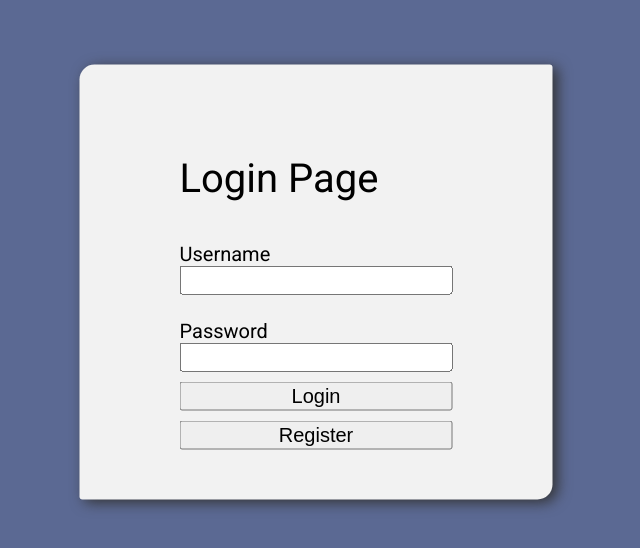
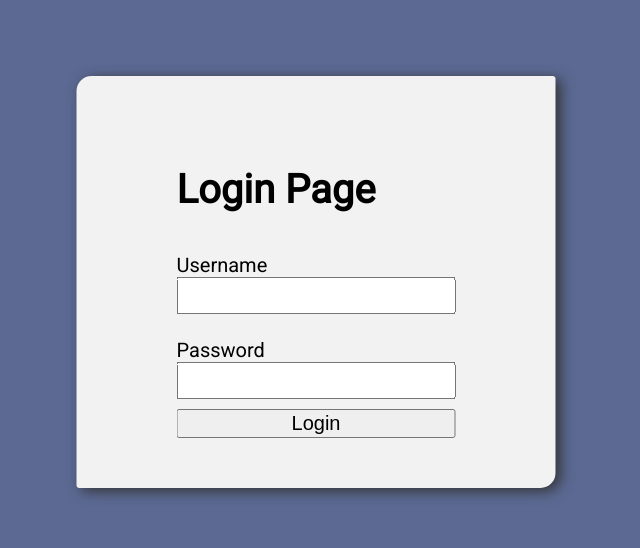
Before and after one commit to echang49/se3350-teamdelicious, a React (Create React App) app in the folder client/: page / in a window 1280 px wide. Shown: the part 118-666 px from the top of the page, without its empty margins (324-964 px from the left). Built offline with nearby package versions, Linux system fonts and the light colour scheme; the HTML template or start-up script is replaced by a standard one.

Commit message:
Login Functionality

```diff
--- a/client/src/components/login.js
+++ b/client/src/components/login.js
@@ -1,21 +1,34 @@
 import "../styles/style.css";
+import firebase from "../firebase.js";
+import '@firebase/auth';
+import { useRef } from "react";
 
 function AddDescriptions() {
-    function handleClick() {
-      window.location.href = "/admin/matchTA";
+
+    const userRef = useRef();
+    const passRef = useRef();
+    const errRef = useRef();
+
+    async function handleClick() {
+      try {
+        await firebase.auth().signInWithEmailAndPassword(userRef.current.value, passRef.current.value);
+        window.location.href = "/admin/matchTA";
+      } catch (error) {
+        errRef.current.classList.add("show");
+      }
     }
     //code if logged in, redirect to dashboard?
     return (
       <div className="center matchTA">
           <div className="box">
-            <p className="title">Login Page</p>
+            <p className="title"><strong>Login Page</strong></p>
             <label>Username</label>
-            <input type="text" />
+            <input type="text" ref={userRef} />
             <br />
             <label>Password</label>
-            <input type="password" />
+            <input type="password" ref={passRef} />
+            <p className="error" ref={errRef}>Incorrect Password or Username!</p>
             <button onClick={() => handleClick()}>Login</button>
-            <button onClick={() => handleClick()}>Register</button>
           </div>
       </div>
     );
--- a/client/src/components/matchingTA.js
+++ b/client/src/components/matchingTA.js
@@ -26,7 +26,6 @@ function MatchingTA() {
             axios.post('/api/admin/matchTA', data)
                 .then((res) => {
                     let result = JSON.stringify(res.data);
-                    alert("Success!");
                     alert(result);
                 })
                 .catch((err) => {
--- a/client/src/styles/style.css
+++ b/client/src/styles/style.css
@@ -12,6 +12,7 @@ button {
 
 input {
   font-size: 20px;
+  padding: 5px;
 }
 
 .box {
@@ -36,6 +37,10 @@ input {
   -webkit-box-align: center;
       -ms-flex-align: center;
           align-items: center;
+}
+
+.show {
+  display: inline-block !important;
 }
 
 .matchTA {
@@ -73,4 +78,11 @@ input {
 .matchTA .box button {
   margin-top: 10px;
 }
+
+.matchTA .box .error {
+  font-size: 15px;
+  margin: 5px 0 0 0;
+  display: none;
+  color: red;
+}
 /*# sourceMappingURL=style.css.map */
--- a/client/src/styles/style.scss
+++ b/client/src/styles/style.scss
@@ -13,6 +13,7 @@ button {
 
 input {
     font-size: 20px;
+    padding: 5px;
 }
 
 //UTILITY
@@ -27,6 +28,10 @@ input {
         display: flex;
         justify-content: center;
         align-items: center;
+    }
+
+    .show {
+        display: inline-block!important;
     }
 
 //BLOCKS
@@ -51,6 +56,12 @@ input {
             button {
                 margin-top: 10px;
             }
+            .error {
+                font-size: 15px;
+                margin: 5px 0 0 0;
+                display: none;
+                color: red;
+            }
         }
     }
 
```
Also changed, not shown: 1 other file (tests, documents, lock files or other folders).
